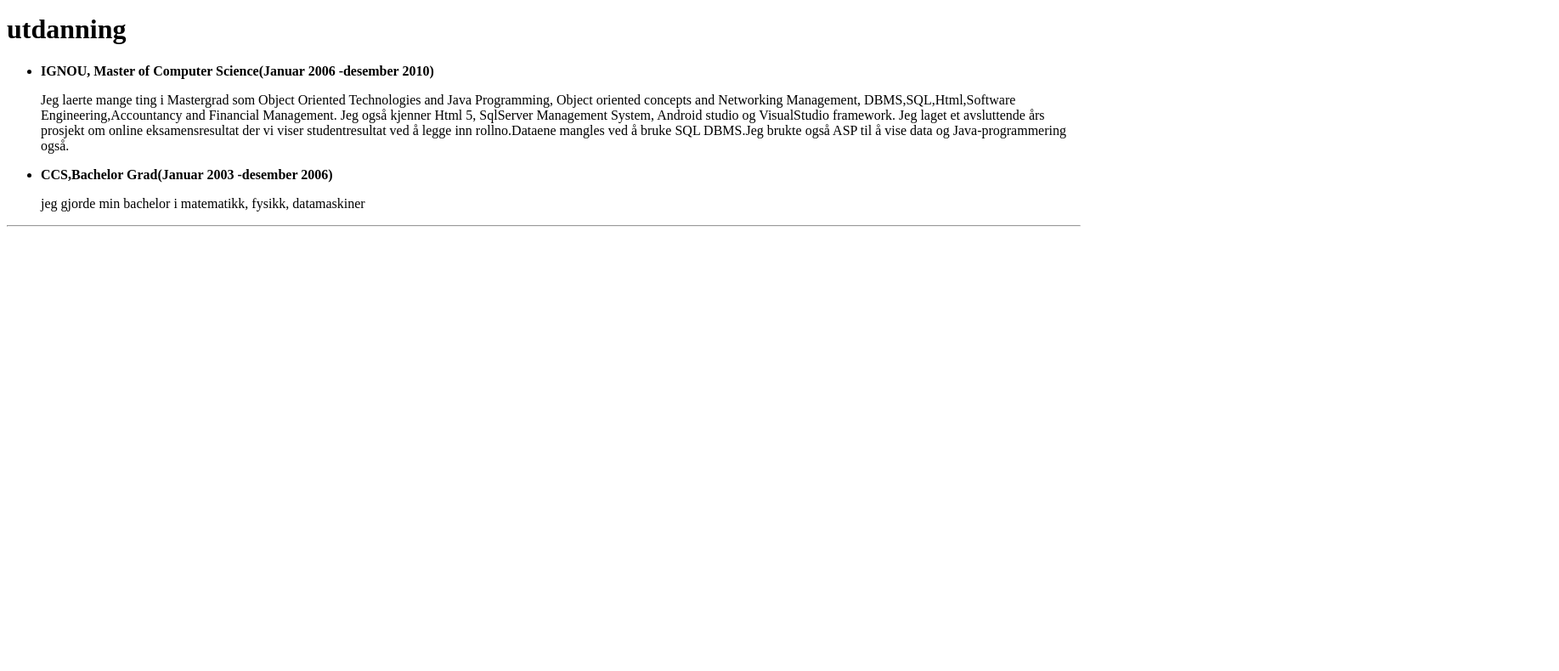
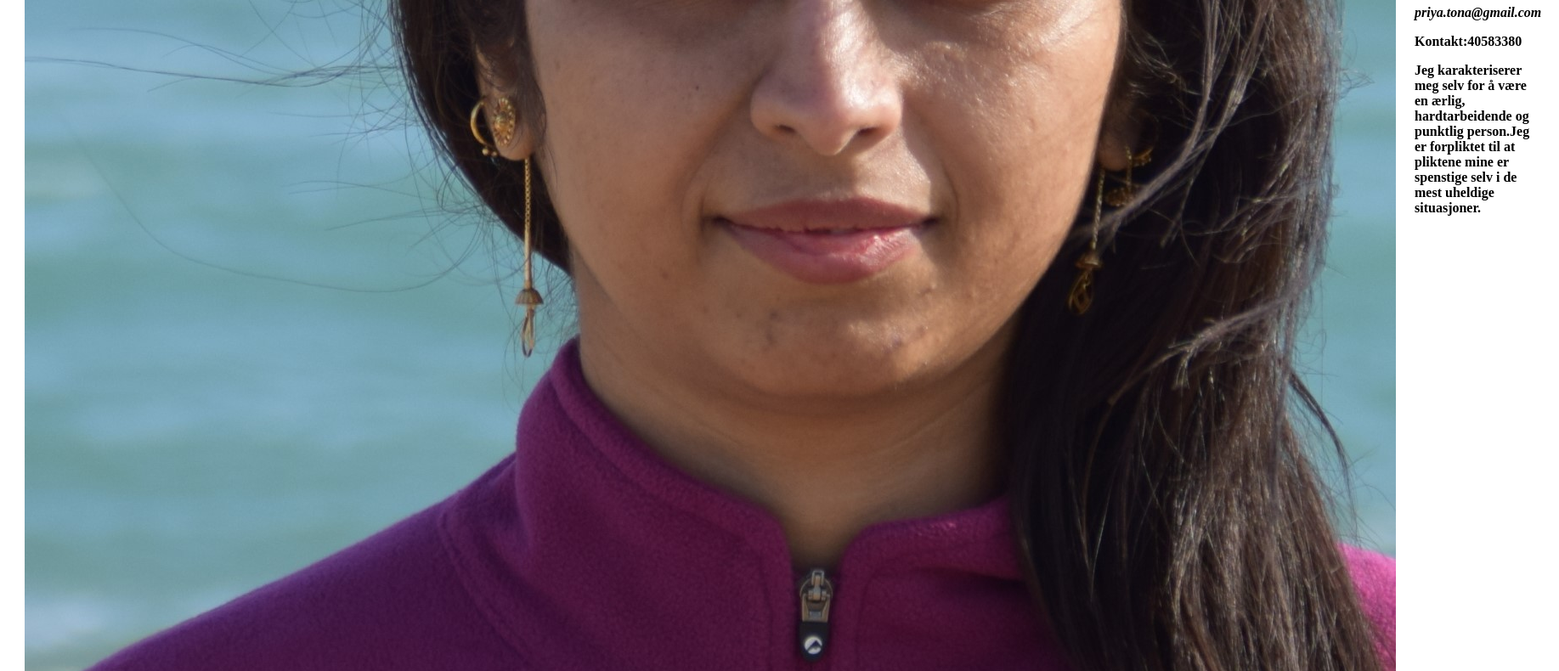
Before and after one commit to priyankatona/cv, a plain HTML site: page index.html in a window 1280 px wide. Shown: the part 781-1571 px from the top of the page at 85% size, 1835 px wide, since content can reach past the window. Before the commit the page ends 1056 px from the top, so only its background shows below. Drawn offline with Linux system fonts and the light colour scheme; files whose address does not match are found by name.

Commit message:
Update index.html

```diff
--- a/index.html
+++ b/index.html
@@ -7,6 +7,7 @@
   </head>
   <body>
     <table cellspacing="20"><tr>
+      <td><img src="C:\Users\tona\Desktop\fullstack developer\html personal site\DSC_1751.JPG" alt=""></td>
 
       <td><h1>Priyanka Tyagi</h1>
       <p><em><strong> priya.tona@gmail.com</strong></em></p>
```
